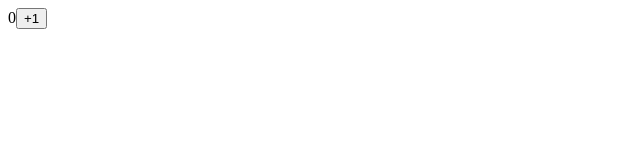
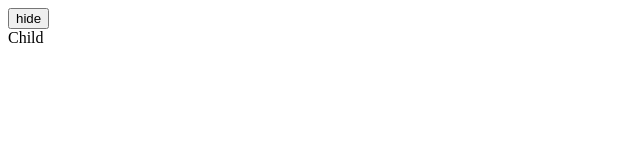
Before and after one commit to Suizhazha/react-demo-3, a React (Create React App) app: page / in a window 1280 px wide. Shown: the top 160 px of the page, without its empty margins (0-640 px from the left). Built offline with nearby package versions, Linux system fonts and the light colour scheme.

Commit message:
使用useEffect模拟componentWillUnmount

```diff
--- a/src/App.js
+++ b/src/App.js
@@ -1,20 +1,37 @@
-import React from "react"
+import React, {useEffect} from "react"
 
 
-const App =(props)=>{
-  const [n,setN] = React.useState(0)
-  const onClick = ()=>{
-    setN(n+1)
-  }
-   React.useEffect(()=>{
-     console.log('第一次render')
-   },[])
-
+const App = (props) => {
+  const [childVisible,serChildVisible] = React.useState(true)
+const show = ()=>{
+    serChildVisible(true)
+}
+const hide = ()=>{
+    serChildVisible(false)
+}
   return (
-    <div>{n}
-    <button onClick={onClick}>+1</button>
+    <div>
+      {childVisible ?
+        <button onClick={hide}> hide </button>
+      :
+        <button onClick={show}> show </button>
+      }
+      {childVisible ? <Child/> : null}
     </div>
   )
 }
 
+const Child = (props) => {
+  useEffect( ()=>{
+    return ()=>{
+      console.log('child要销毁了')
+    }
+  })
+
+  return (
+    <div>Child</div>
+  )
+}
+
+
 export default App
```
